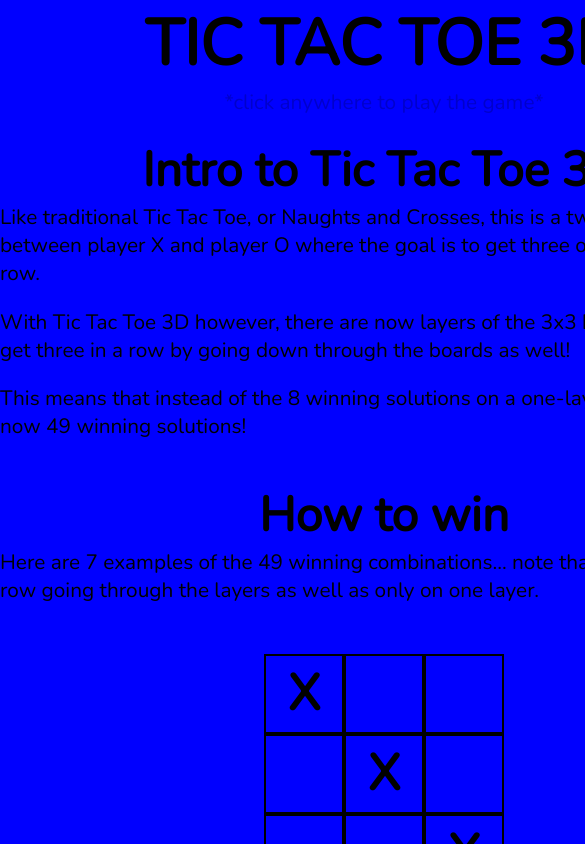
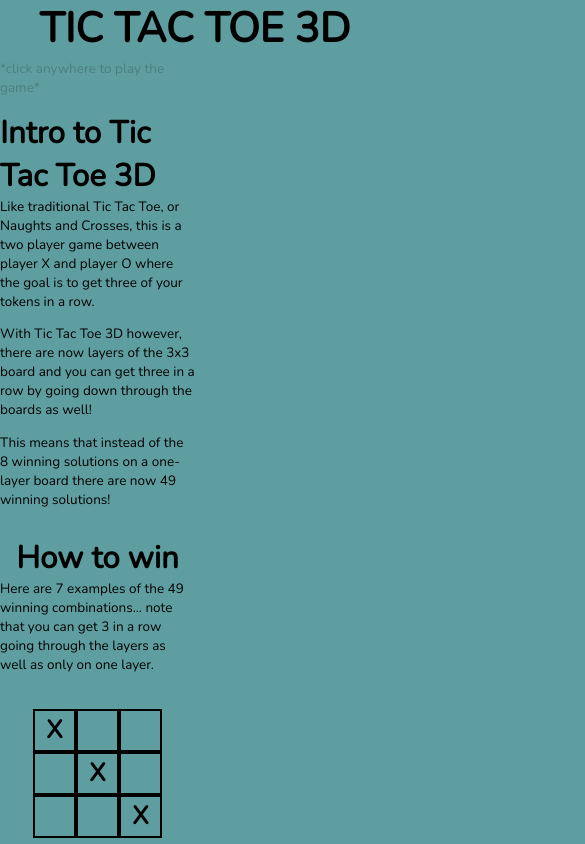
Before and after one commit to Iamasamwich/ttt3d, a React (Create React App) app: page / in a window 390 px wide. Shown: the top 844 px of the page, 585 px wide, since content can reach past the window. Built offline with nearby package versions, Linux system fonts and the light colour scheme.

Commit message:
responsive done - piteog

```diff
--- a/src/components/HowTo.js
+++ b/src/components/HowTo.js
@@ -1,31 +1,16 @@
 import React, {useEffect, useState} from 'react';
 import Board from './Board';
+import resetBoard from '../logic/resetBoard';
 
 const HowTo = ({handleHowToClicked}) => {
 
   const [board, setBoard] = useState([]);
   const [count, setCount] = useState(0);
 
-
   const x = 'X';
-  const emptyBoard = [
-    [
-      [null, null, null],
-      [null, null, null],
-      [null, null, null],
-    ], [
-      [null, null, null],
-      [null, null, null],
-      [null, null, null],
-    ], [
-      [null, null, null],
-      [null, null, null],
-      [null, null, null],
-    ]
-  ];
 
   useEffect(() => {
-    setBoard(emptyBoard);
+    setBoard(resetBoard);
   }, []);
 
   useEffect(() => {
@@ -39,7 +24,7 @@ const HowTo = ({handleHowToClicked}) => {
 
   useEffect(() => {
     const cycle = count % 7;
-    const newBoard = JSON.parse(JSON.stringify(emptyBoard));
+    const newBoard = JSON.parse(JSON.stringify(resetBoard()));
     switch (cycle) {
       case 0: //across one layer
         newBoard[0][0] = [x,x,x];
--- a/src/components/Panels.js
+++ b/src/components/Panels.js
@@ -13,7 +13,7 @@ const Panels = ({board, squareClicked, score, reset, winner}) => {
           :
           null
         }
-        <h3>X:</h3> <h3>{score[0]}</h3>
+        <h3>X</h3><h3 className="responsive">:</h3><h3>{score[0]}</h3>
         <button
           className='reset'
           onClick={reset}>
@@ -22,7 +22,7 @@ const Panels = ({board, squareClicked, score, reset, winner}) => {
       </div>
       <Board board={board} squareClicked={squareClicked} />
       <div className='score'>
-        <h3>O:</h3><h3>{score[1]}</h3>
+        <h3>O</h3><h3 className="responsive">:</h3><h3>{score[1]}</h3>
       </div>
     </div>
   );
--- a/src/style/style.css
+++ b/src/style/style.css
@@ -8,8 +8,9 @@ body {
   font-family: 'Nunito', sans-serif;
   margin: 0;
   background-color: cadetblue;
+  box-sizing: border-box;
+  min-width: 320px;
 }
-
 
 .app {
   margin: 0 auto;
@@ -66,11 +67,14 @@ h5 {
   position: relative;
 }
 
+.responsive {
+  display: none;
+}
+
 .board {
   width: 50%;
   display: flex;
   flex-direction: column;
-  flex-wrap: nowrap;
   align-items: center;
 }
 
@@ -140,22 +144,98 @@ p {
   margin-bottom: 2em;
 }
 
+@media only screen and (max-width: 768px) {
+
+  .score {
+    width: 20%;
+  }
+
+  .board {
+    width: 60%;
+  }
+
+  .layer, .row {
+    width: auto;
+    height: auto;
+  }
+
+  .square {
+    height: 60px;
+    width: 60px;
+  }
+
+  .square > h5 {
+    font-size: 40px;
+    position: absolute;
+  }
+}
+
 @media only screen and (max-width: 600px) {
-  body {
-    background: blue;
+  .app {
+    display: grid;
+    width: 100%;
+    min-width: 320px;
+    height: 100vh;
+    grid-template-rows: 7% 7% 86%;
+    grid-template-columns: 50% 50%;
+    font-size: .65em;
+  }
+
+  .heading {
+    grid-row: 1;
+    grid-column: 1 /span 2;
+  }
+
+  .status{
+    grid-row: 2;
+    grid-column: 1/span 2;
   }
 
   .panels {
+    grid-row: 3;
+    grid-column: 1/span 2;
+    height: 100%;
     display: grid;
+    grid-template-rows: 80% 20%;
     grid-template-columns: 50% 50%;
   }
 
   .board {
     grid-row: 1;
     grid-column: 1/span 2;
-    margin: 0 auto;
+    width: 100%;
   }
+
+  .square {
+    height: 43px;
+    width: 43px;
+  }
+
+  .square > h5 {
+    font-size: 25px;
+  }
+
+
   .score {
+    width: 100%;
+    height: 100%;
     flex-direction: row;
   }
+
+  .responsive {
+    display: inline;
+  }
+
+  .reset {
+    position: absolute;
+    display: block;
+    width: 194%;
+    bottom: 2px;
+    height: 25px;
+    left: 3%;
+  }
+
+  .reset-advice {
+    display: none;
+  }
 }
```
Also changed, not shown: src/components/App.js (+5 -5 lines).
